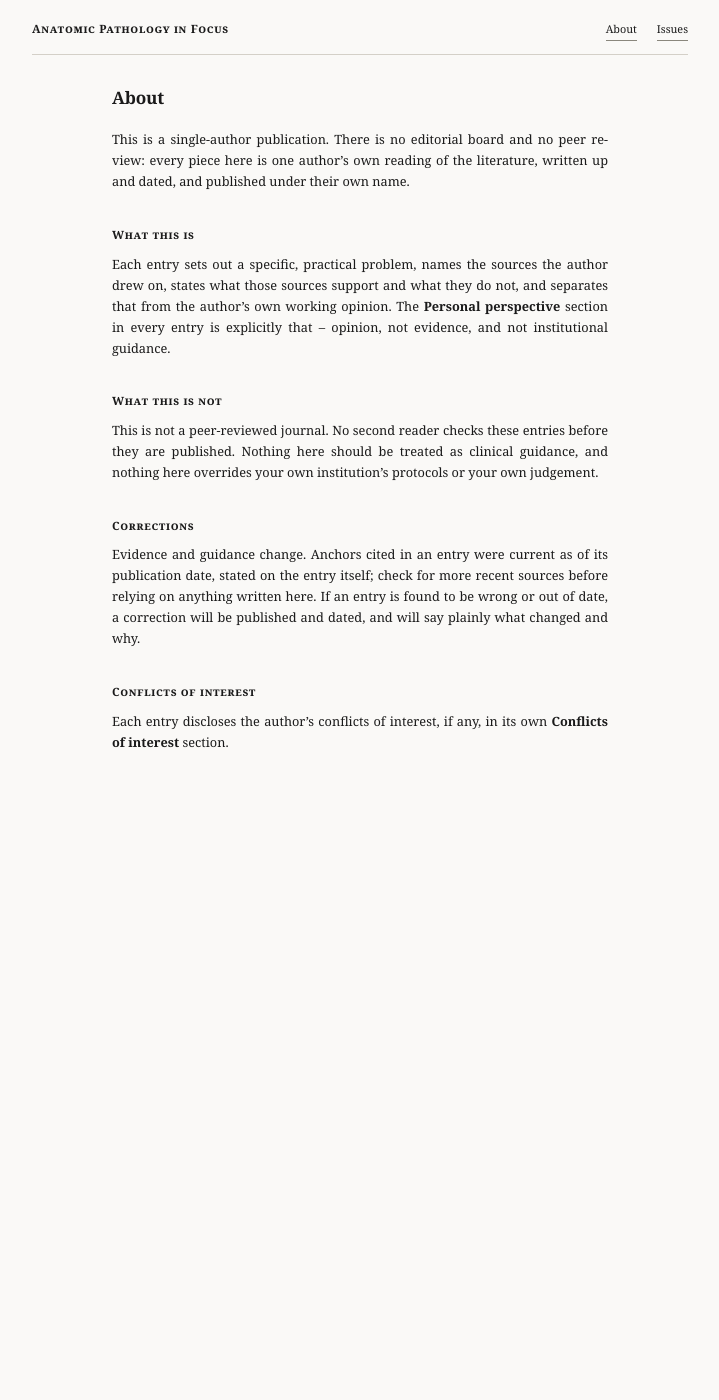
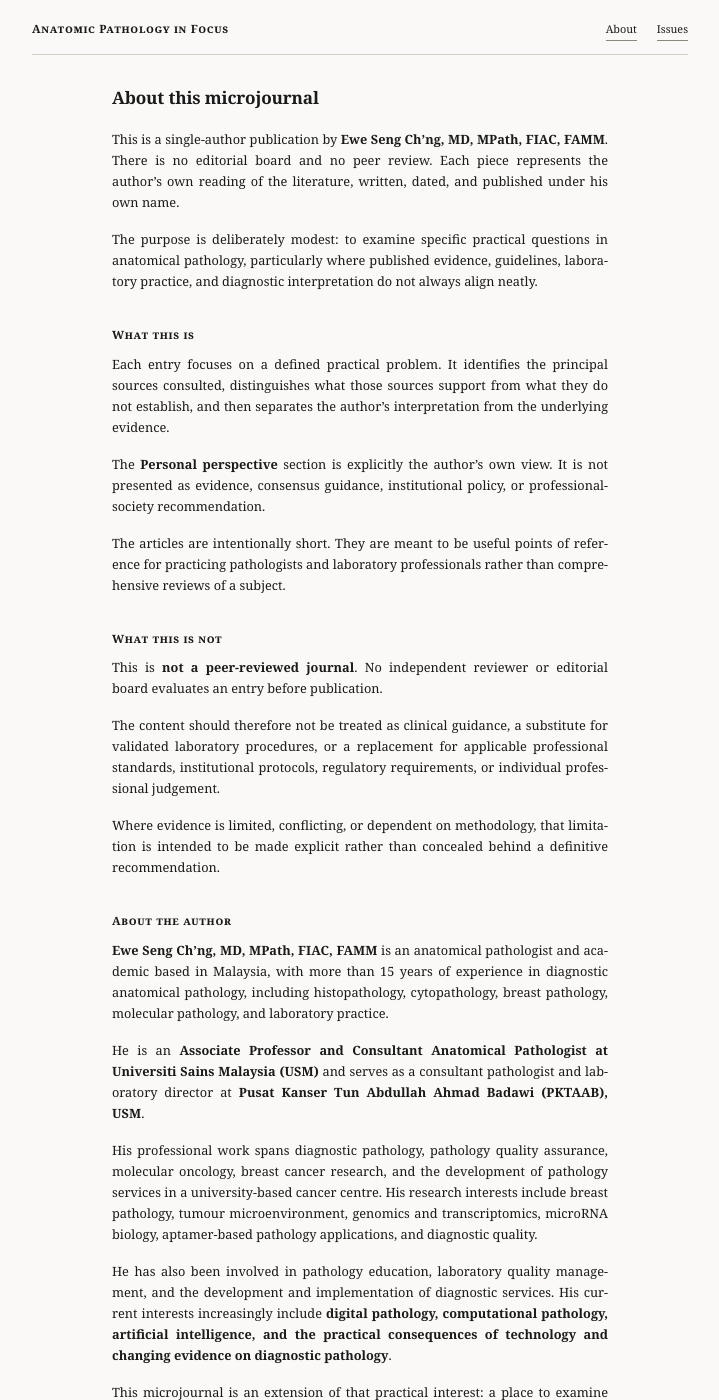
Before and after one commit to es-chng/es-chng.github.io, a Jekyll site: the page built from about.md, in a window 1280 px wide and 1400 px high. Shown: the whole window, without its empty margins (280-999 px from the left). Built offline with Jekyll 4.4.1, drawn with Linux system fonts in a browser that asks for light colours; some of the changed text lies outside the part shown.

Commit message:
Update about.md

```diff
--- a/about.md
+++ b/about.md
@@ -1,33 +1,57 @@
 ---
 layout: page
-title: "About"
+title: "About this microjournal"
 permalink: /about/
 ---
-This is a single-author publication. There is no editorial board and no peer review: every
-piece here is one author's own reading of the literature, written up and dated, and published
-under their own name.
+
+This is a single-author publication by **Ewe Seng Ch'ng, MD, MPath, FIAC, FAMM**. There is no editorial board and no peer review. Each piece represents the author's own reading of the literature, written, dated, and published under his own name.
+
+The purpose is deliberately modest: to examine specific practical questions in anatomical pathology, particularly where published evidence, guidelines, laboratory practice, and diagnostic interpretation do not always align neatly.
 
 ## What this is
 
-Each entry sets out a specific, practical problem, names the sources the author drew on, states
-what those sources support and what they do not, and separates that from the author's own
-working opinion. The **Personal perspective** section in every entry is explicitly that --
-opinion, not evidence, and not institutional guidance.
+Each entry focuses on a defined practical problem. It identifies the principal sources consulted, distinguishes what those sources support from what they do not establish, and then separates the author's interpretation from the underlying evidence.
+
+The **Personal perspective** section is explicitly the author's own view. It is not presented as evidence, consensus guidance, institutional policy, or professional-society recommendation.
+
+The articles are intentionally short. They are meant to be useful points of reference for practicing pathologists and laboratory professionals rather than comprehensive reviews of a subject.
 
 ## What this is not
 
-This is not a peer-reviewed journal. No second reader checks these entries before they are
-published. Nothing here should be treated as clinical guidance, and nothing here overrides
-your own institution's protocols or your own judgement.
+This is **not a peer-reviewed journal**. No independent reviewer or editorial board evaluates an entry before publication.
 
-## Corrections
+The content should therefore not be treated as clinical guidance, a substitute for validated laboratory procedures, or a replacement for applicable professional standards, institutional protocols, regulatory requirements, or individual professional judgement.
 
-Evidence and guidance change. Anchors cited in an entry were current as of its publication date,
-stated on the entry itself; check for more recent sources before relying on anything written
-here. If an entry is found to be wrong or out of date, a correction will be published and dated,
-and will say plainly what changed and why.
+Where evidence is limited, conflicting, or dependent on methodology, that limitation is intended to be made explicit rather than concealed behind a definitive recommendation.
+
+## About the author
+
+**Ewe Seng Ch'ng, MD, MPath, FIAC, FAMM** is an anatomical pathologist and academic based in Malaysia, with more than 15 years of experience in diagnostic anatomical pathology, including histopathology, cytopathology, breast pathology, molecular pathology, and laboratory practice.
+
+He is an **Associate Professor and Consultant Anatomical Pathologist at Universiti Sains Malaysia (USM)** and serves as a consultant pathologist and laboratory director at **Pusat Kanser Tun Abdullah Ahmad Badawi (PKTAAB), USM**.
+
+His professional work spans diagnostic pathology, pathology quality assurance, molecular oncology, breast cancer research, and the development of pathology services in a university-based cancer centre. His research interests include breast pathology, tumour microenvironment, genomics and transcriptomics, microRNA biology, aptamer-based pathology applications, and diagnostic quality.
+
+He has also been involved in pathology education, laboratory quality management, and the development and implementation of diagnostic services. His current interests increasingly include **digital pathology, computational pathology, artificial intelligence, and the practical consequences of technology and changing evidence on diagnostic pathology**.
+
+This microjournal is an extension of that practical interest: a place to examine relatively small but consequential questions in pathology that may not warrant a full review article, but deserve more careful consideration than a brief social-media discussion or informal teaching point.
+
+## Corrections and updates
+
+Evidence, classifications, guidelines, and laboratory practices change. The sources cited in an entry should therefore be understood in the context of the **publication date stated on that entry**.
+
+Readers should check for more recent evidence or guidance before relying on an older entry.
+
+If an entry is subsequently found to contain a substantive error or to have become materially outdated, a correction or update will be published and dated. Where appropriate, the correction will state clearly what has changed and why.
 
 ## Conflicts of interest
 
-Each entry discloses the author's conflicts of interest, if any, in its own **Conflicts of
-interest** section.
+Conflicts of interest, where relevant, are disclosed separately in each entry under **Conflicts of interest**.
+
+The absence of a disclosed conflict should not be interpreted as an endorsement by the author's institution or by any professional organisation with which he is affiliated.
+
+## Authorship and responsibility
+
+All entries are written and published by the author under his own name. The views expressed are his personal views and should not be assumed to represent those of USM, PKTAAB, or any other institution or organisation with which he is associated.
+
+The author takes responsibility for the interpretation and opinions expressed in each entry, while recognising that such interpretations may reasonably be debated, revised, or superseded as evidence develops.
```
